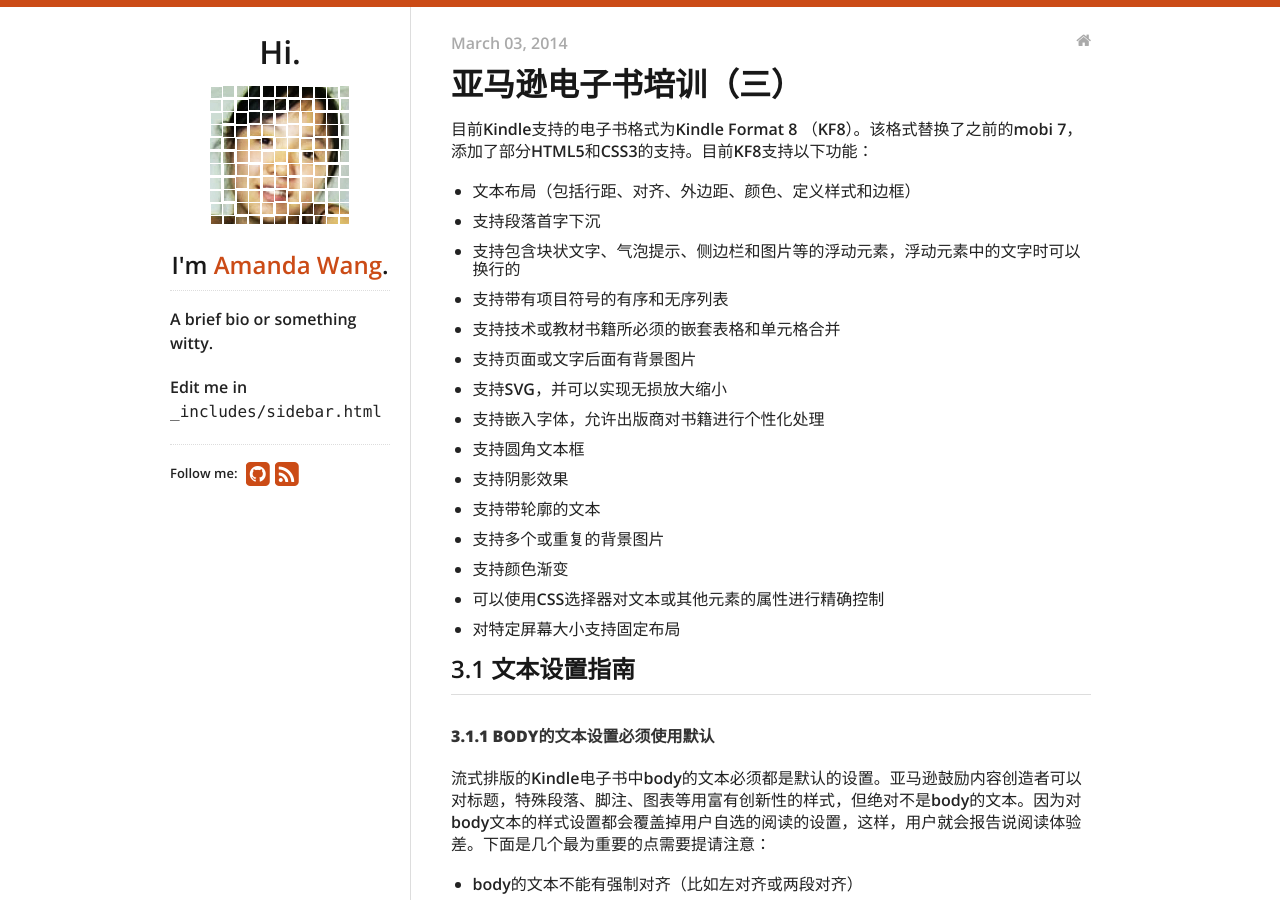
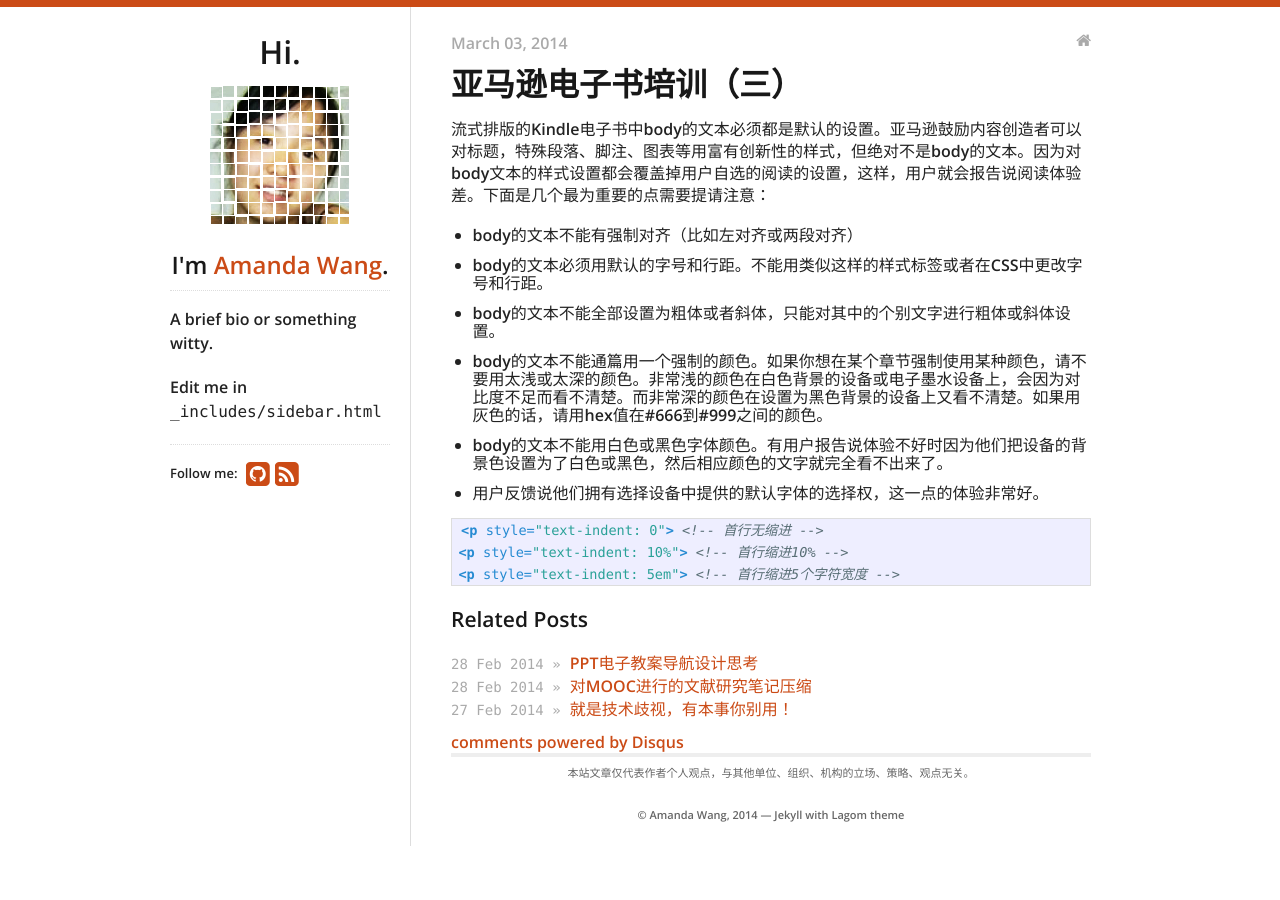
Before and after one commit to fantaghiro/fantaghiro.github.io, a Jekyll site: the page built from _posts/2014-03-03-Kindle-Training-D3.markdown, in a window 1280 px wide and 900 px high. Built offline with Jekyll 4.4.1, drawn with Linux system fonts in a browser that asks for light colours; nearby versions of some CDN libraries; comment, search, counter and statistics services are not loaded; some of the changed text lies outside the part shown.

Commit message:
Update 2014-03-03-Kindle-Training-D3.markdown

```diff
--- a/_posts/2014-03-03-Kindle-Training-D3.markdown
+++ b/_posts/2014-03-03-Kindle-Training-D3.markdown
@@ -9,27 +9,7 @@ tags:
 - 培训
 ---
 
-目前Kindle支持的电子书格式为Kindle Format 8 （KF8）。该格式替换了之前的mobi 7，添加了部分HTML5和CSS3的支持。目前KF8支持以下功能：
 
-* 文本布局（包括行距、对齐、外边距、颜色、定义样式和边框）
-* 支持段落首字下沉
-* 支持包含块状文字、气泡提示、侧边栏和图片等的浮动元素，浮动元素中的文字时可以换行的
-* 支持带有项目符号的有序和无序列表
-* 支持技术或教材书籍所必须的嵌套表格和单元格合并
-* 支持页面或文字后面有背景图片
-* 支持SVG，并可以实现无损放大缩小
-* 支持嵌入字体，允许出版商对书籍进行个性化处理
-* 支持圆角文本框
-* 支持阴影效果
-* 支持带轮廓的文本
-* 支持多个或重复的背景图片
-* 支持颜色渐变
-* 可以使用CSS选择器对文本或其他元素的属性进行精确控制
-* 对特定屏幕大小支持固定布局
-
-## 3.1 文本设置指南
-<hr>
-**3.1.1 BODY的文本设置必须使用默认**
 
 流式排版的Kindle电子书中body的文本必须都是默认的设置。亚马逊鼓励内容创造者可以对标题，特殊段落、脚注、图表等用富有创新性的样式，但绝对不是body的文本。因为对body文本的样式设置都会覆盖掉用户自选的阅读的设置，这样，用户就会报告说阅读体验差。下面是几个最为重要的点需要提请注意：
 
@@ -40,13 +20,6 @@ tags:
 * body的文本不能用白色或黑色字体颜色。有用户报告说体验不好时因为他们把设备的背景色设置为了白色或黑色，然后相应颜色的文字就完全看不出来了。
 * 用户反馈说他们拥有选择设备中提供的默认字体的选择权，这一点的体验非常好。
 
-**3.1.2 在分页的地方用CSS设置**
-
-不要在需要分页的地方通过添加空白行来实现，而应该使用CSS中的page-break-before和page-break-after属性来设置。
-
-**3.1.3 设置段落**
-
-KindleGen会自动为每段首行缩进。如果要改变这一设置，请为<p>使用缩进样式。比如：
 
 {% highlight html %}
 <p style="text-indent: 0"> <!-- 首行无缩进 -->
```
